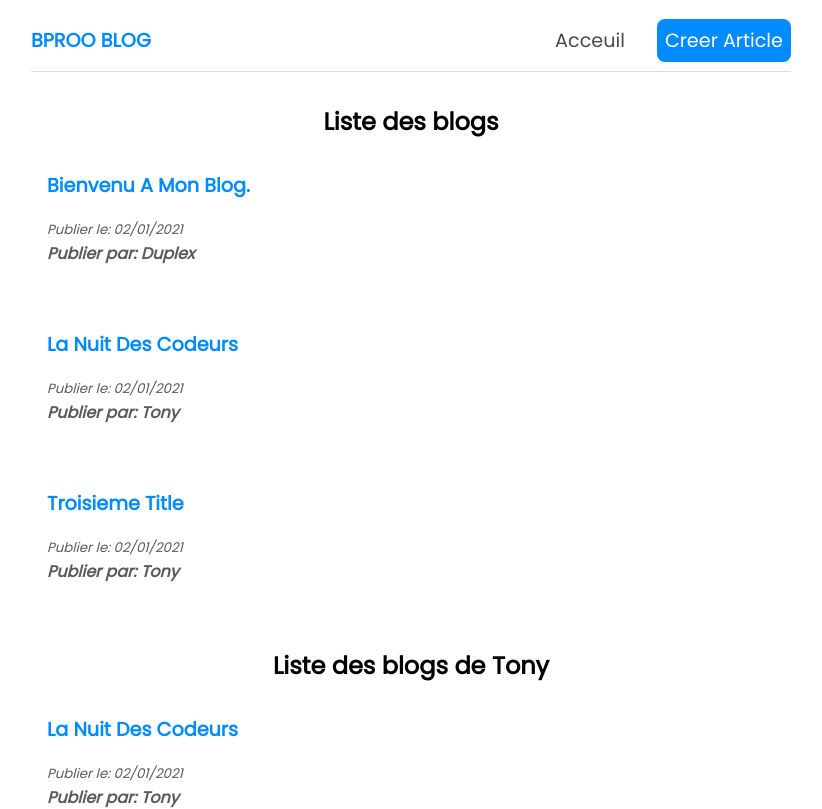
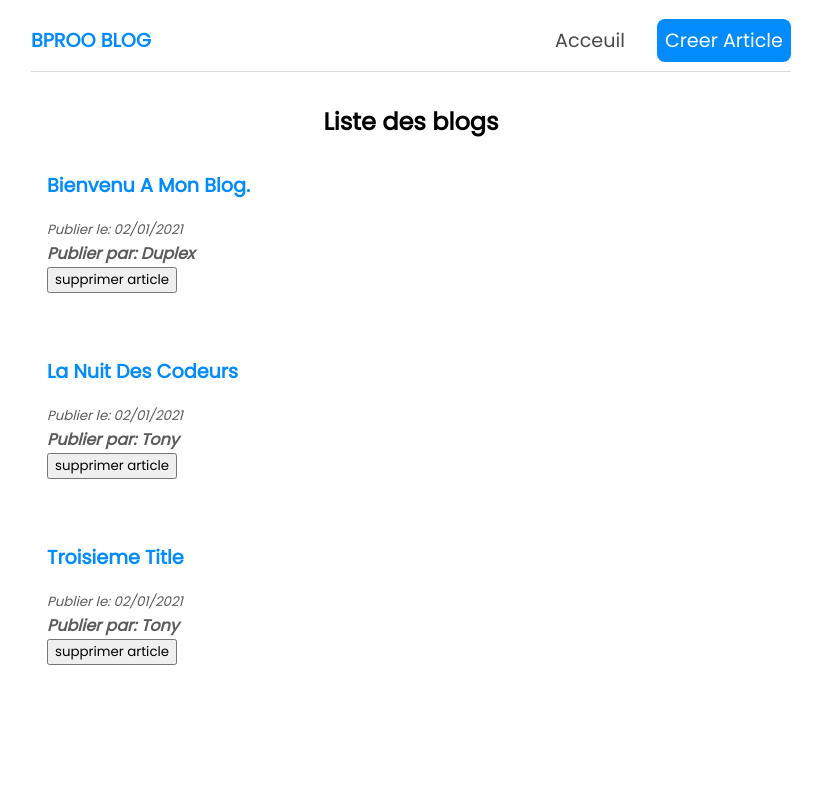
Before and after one commit to kamdjouduplex/cours-initiation-reactjs, a React (Create React App) app: page / in a window 1280 px wide. Shown: the top 809 px of the page, without its empty margins (229-1051 px from the left). Built offline with nearby package versions, Linux system fonts and the light colour scheme.

Commit message:
added lesson13

```diff
--- a/src/BlogList.js
+++ b/src/BlogList.js
@@ -1,4 +1,5 @@
-const BlogList = ({blogs, title}) => {
+const BlogList = ({blogs, title, HandleDelete}) => {
+
     return (
         <div className="bloglist">
             <h2>{title}</h2>
@@ -8,6 +9,7 @@ const BlogList = ({blogs, title}) => {
                         <a href="" className="blog-titre">{blog.title}</a>
                         <small className="blog-publication-date">Publier le: {blog.date}</small>
                         <p className="blog-author">Publier par: {blog.author}</p>
+                        <button onClick={ () => HandleDelete(blog.id) }>supprimer article</button>
                     </div>
                 ))
             }
--- a/src/Home.js
+++ b/src/Home.js
@@ -27,10 +27,14 @@ const Home = () => {
           }
     ]);
 
+    const HandleDelete = (id) => {
+        const newBlogs = blogs.filter( (blog) => blog.id !== id);
+        setBlog(newBlogs);
+    }
+
     return (
         <div className="home">
-            <BlogList blogs={blogs} title={'Liste des blogs'} />
-            <BlogList blogs={blogs.filter( (blog) => blog.author == 'Tony' )} title={'Liste des blogs de Tony'} />
+            <BlogList blogs={blogs} title={'Liste des blogs'} HandleDelete={HandleDelete} />
         </div>
      );
 }
```
